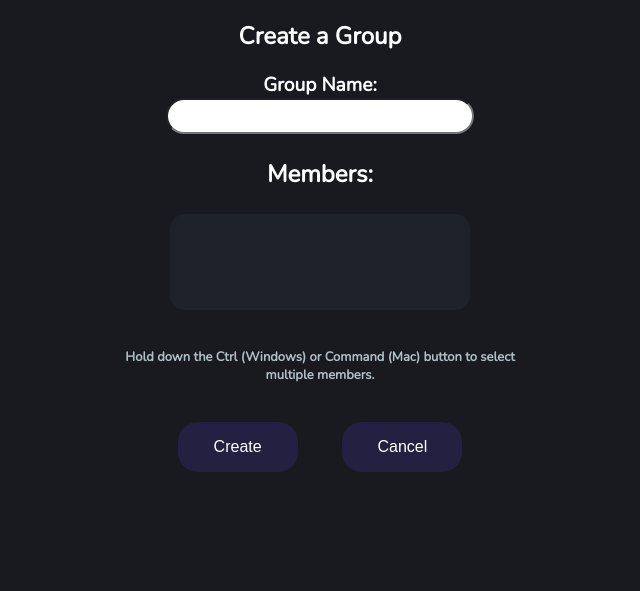
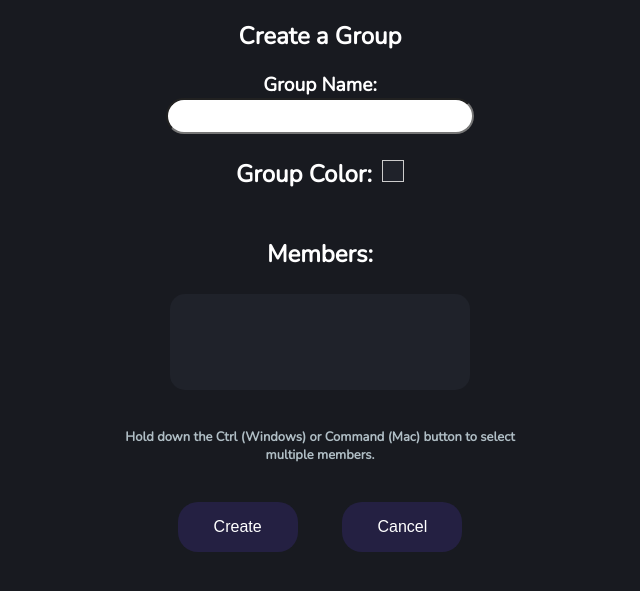
Before and after one commit to cse442-at-ub/project_s23-webarebears, a PHP site: page /creategroup.php in a window 1280 px wide. Shown: the part 158-749 px from the top of the page, without its empty margins (320-960 px from the left). Run offline with PHP 8.4, Linux system fonts and the light colour scheme; the visitor is signed in with stand-in values (Sample User, id 1); data that the repository does not hold is empty; some libraries are stand-ins or nearby versions.

Commit message:
group color styling 90

```diff
--- a/backend/creategroup.php
+++ b/backend/creategroup.php
@@ -91,6 +91,22 @@
             <h2>Create a Group</h2>
             <label for="groupname">Group Name:</label>
             <input type="text" id="groupname" name="groupname">
+
+            <div style="display: flex;align-items: center;">
+                <p style="padding-right:10px;">Group Color:</p>
+                <div class="color-picker-container">
+                    <div class="color-picker-label" onclick="toggleColorPicker()" id="selected-color" style="width: 20px; height: 20px; background-color: #1F222A; border: 1px solid #ccc; display: inline-block;"></div>
+                    <div class="color-picker-options" id="color-picker-options">
+                        <div class="color-option" style="background-color: #1F222A;" onclick="setColor('#1F222A')">#</div>
+                        <div class="color-option" style="background-color: #616cdb;" onclick="setColor('#616cdb')">#</div>
+                        <div class="color-option" style="background-color: #f94a6e;" onclick="setColor('#f94a6e')">#</div>
+                        <div class="color-option" style="background-color: #6d2fe3;" onclick="setColor('#6d2fe3')">#</div>
+                    </div>
+                </div>
+            </div>
+
+
+
             <p>Members:</p>
 
             <select multiple size="6" style="width: 300px;" name="selected_friends[]" multiple>
@@ -127,6 +143,15 @@
 </main>
 
 <script>
+        function toggleColorPicker() {
+            document.getElementById("color-picker-options").style.display = "block";
+        }
+
+        function setColor(color) {
+            document.getElementById("selected-color").style.backgroundColor = color;
+            document.getElementById("color-picker-options").style.display = "none";
+        }
+
     function cancel() {
         alert("Group creation has been canceled.");
         window.location.href = "messages.php";
--- a/backend/styles/creategroup_style.css
+++ b/backend/styles/creategroup_style.css
@@ -554,3 +554,44 @@ main{
 #cancel-btn{
     color: white;
 }
+.color-picker-container {
+    position: relative;
+    display: inline-block;
+}
+
+.color-picker-label {
+    cursor: pointer;
+}
+
+.color-picker-options {
+    display: none;
+    position: absolute;
+    background-color: #333;
+    min-width: 160px;
+    padding-top: 10px;
+    padding-bottom: 10px;
+    border-radius: 5px;
+    box-shadow: 0px 8px 16px 0px rgba(0,0,0,0.2);
+    z-index: 1;
+}
+
+.color-picker-options .color-option {
+    color: white;
+    padding: 8px 12px;
+    cursor: pointer;
+    font-size: 14px;
+    display: inline-block;
+    width: 20px;
+    height: 20px;
+    margin: 4px;
+    text-align: center;
+    vertical-align: middle;
+    background-color: #333;
+    line-height: 20px;
+    border: 1px solid #442A65;
+    border-radius: 4px; /* Add this property to round out the corners */
+}
+
+.color-picker-options .color-option:hover {
+    border-color: #333;
+}
```
Also changed, not shown: backend/x.html (added, +67 -0 lines).
